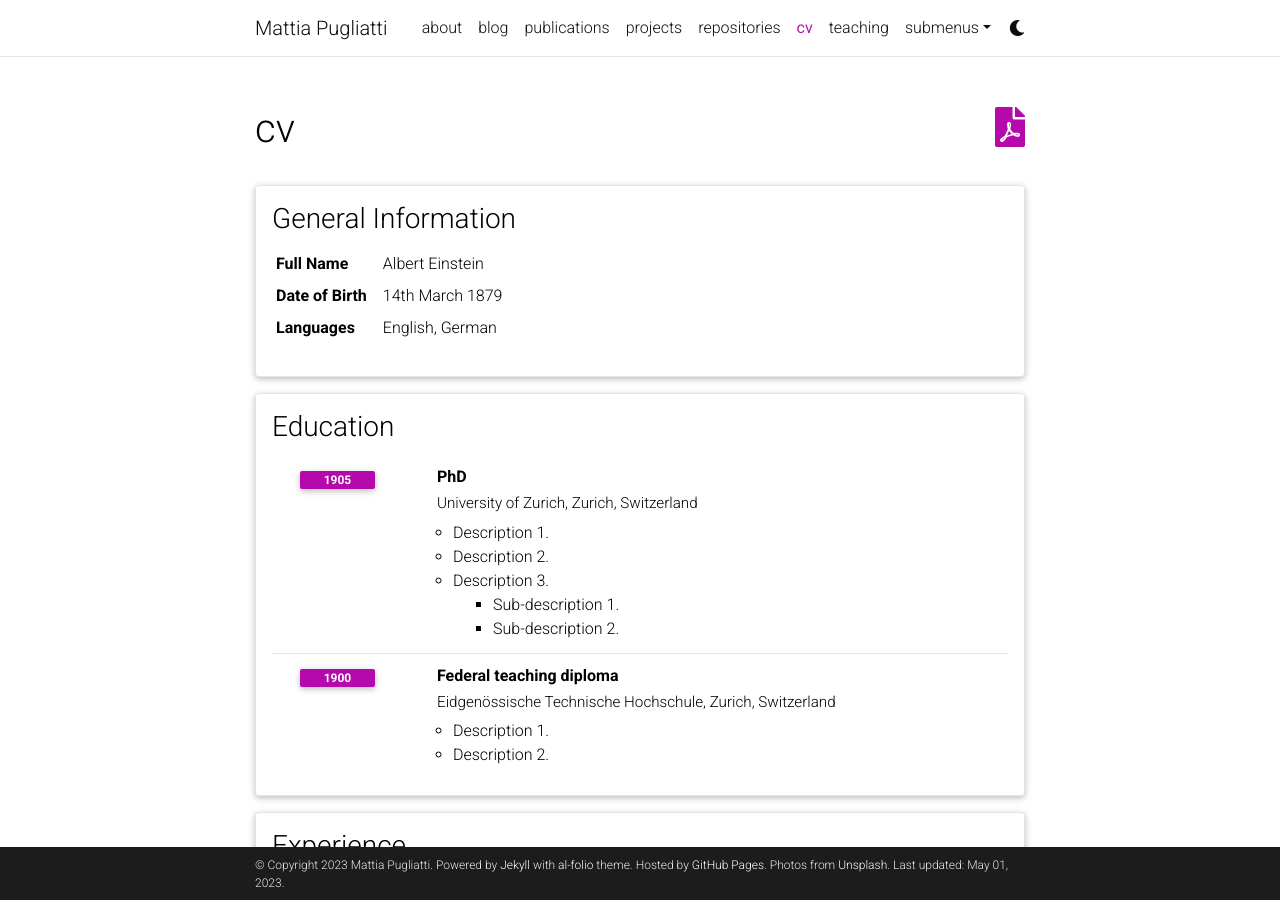
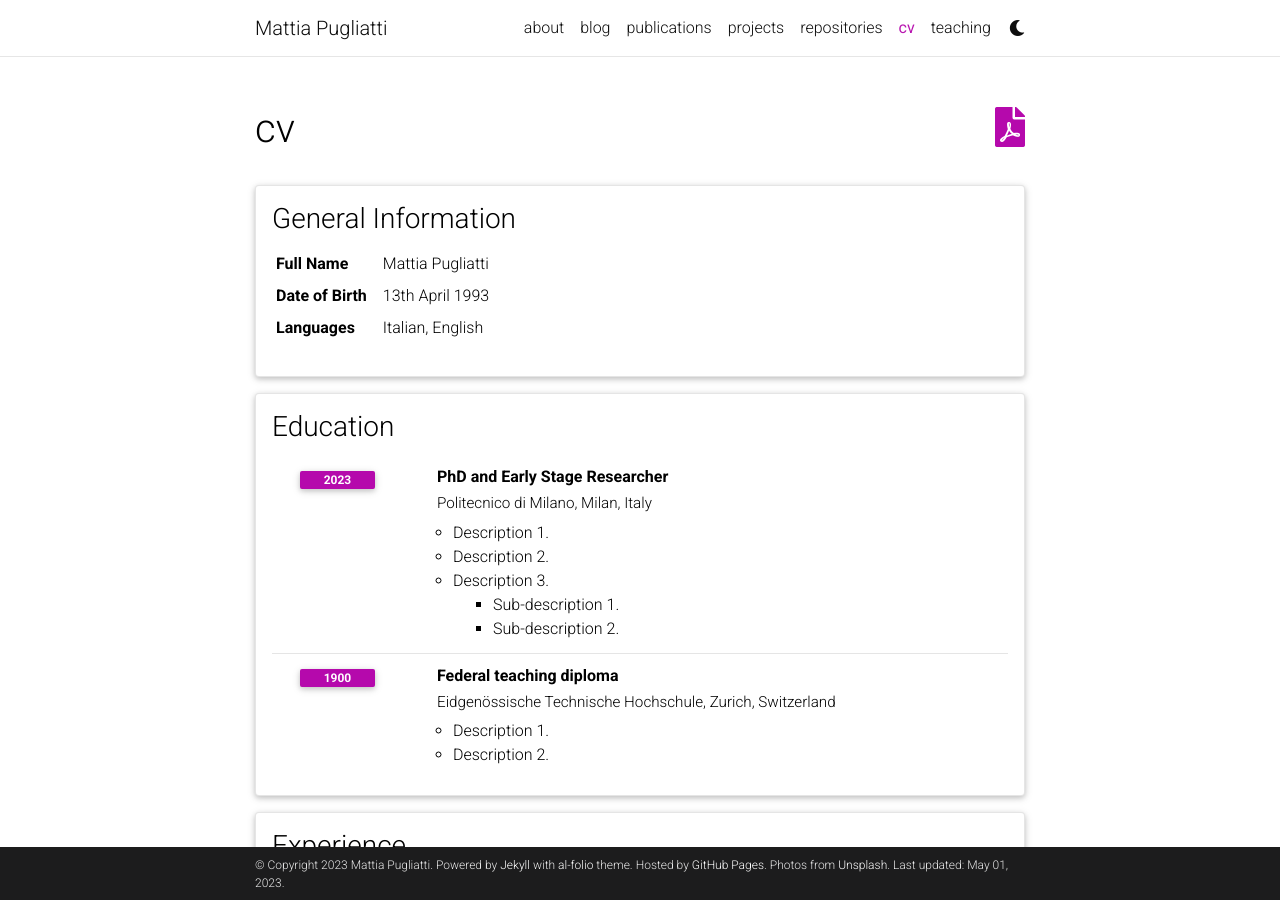
Before and after one commit to MattiaPugliatti/MattiaPugliatti, a Jekyll site: the page built from _pages/cv.md, in a window 1280 px wide and 900 px high. Built offline with Jekyll 4.4.1, drawn with Linux system fonts in a browser that asks for light colours; comment, search, counter and statistics services are not loaded; a style sheet for code colours, icons or effects is not loaded.

Commit message:
fixed bug

```diff
--- a/_bibliography/papers.bib
+++ b/_bibliography/papers.bib
@@ -67,7 +67,7 @@
   pages={973--994},
   year={2021},
   publisher={Springer},
-  preview={generic_pub.jpeg},
+  preview={ferrari2021trajectory.jpeg},
   doi = {10.1007/s40295-021-00282-z},
   url = {https://doi.org/10.1007/s40295-021-00282-z},
   html={https://doi.org/10.1007/s40295-021-00282-z},
--- a/_data/cv.yml
+++ b/_data/cv.yml
@@ -2,18 +2,18 @@
   type: map
   contents:
     - name: Full Name
-      value: Albert Einstein
+      value: Mattia Pugliatti
     - name: Date of Birth
-      value: 14th March 1879
+      value: 13th April 1993
     - name: Languages
-      value: English, German
+      value: Italian, English
 
 - title: Education
   type: time_table
   contents:
-    - title: PhD
-      institution: University of Zurich, Zurich, Switzerland
-      year: 1905
+    - title: PhD and Early Stage Researcher
+      institution: Politecnico di Milano, Milan, Italy
+      year: 2023
       description:
         - Description 1.
         - Description 2.
```
Also changed, not shown: _pages/dropdown.md (+1 -1 lines), _pages/publications.md (+1 -1 lines), assets/img/publication_preview/brownian-motion.gif (deleted), assets/img/publication_preview/wave-mechanics.gif (deleted).
